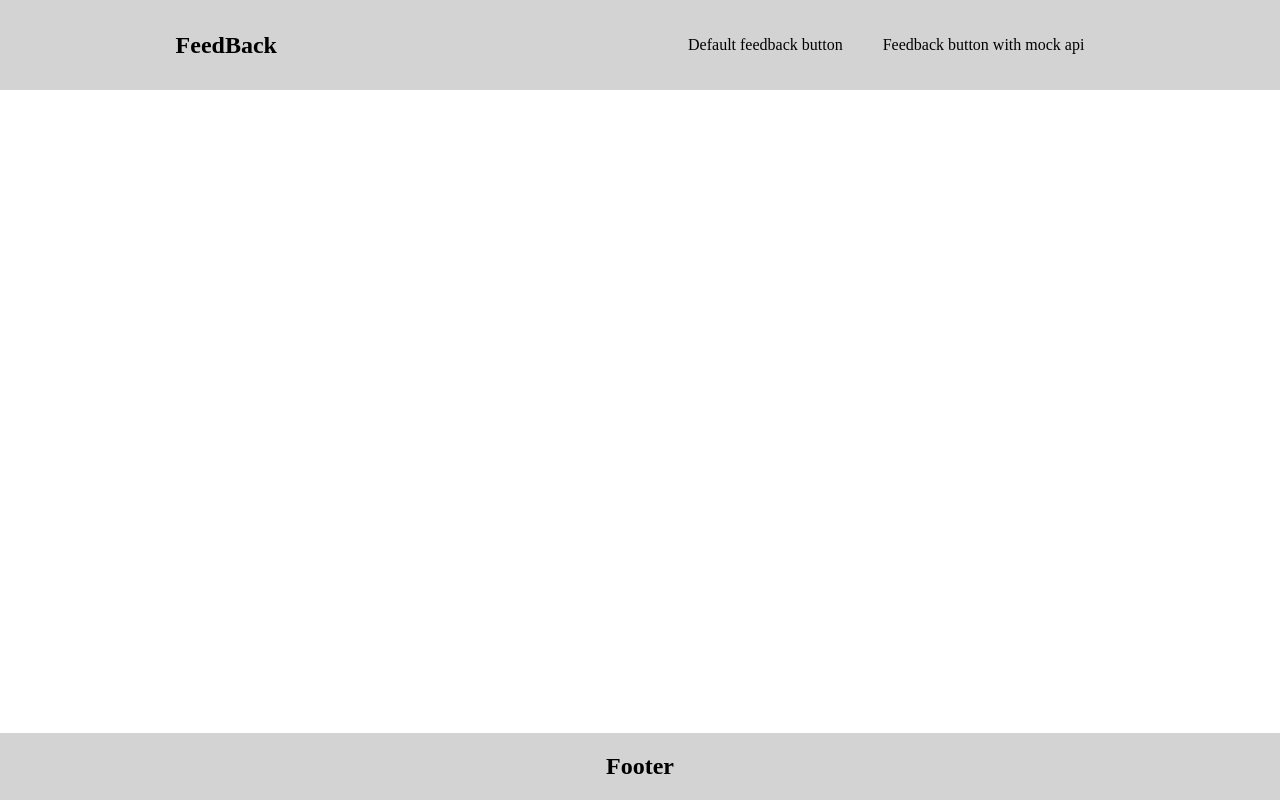
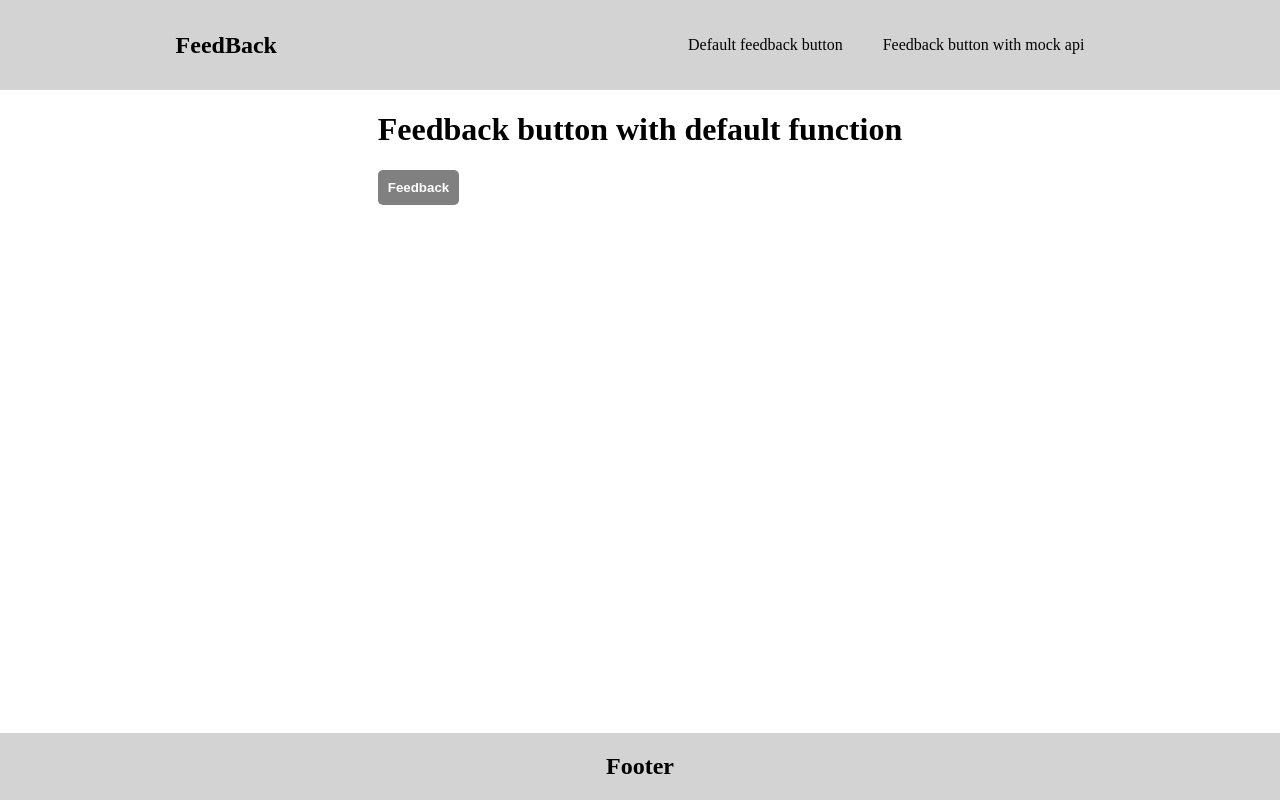
Before and after one commit to sanatg7582/feedaback-assignment, a React app: page / in a window 1280 px wide. Built offline with nearby package versions, Linux system fonts and the light colour scheme.

Commit message:
configure routing created component for feedback button with using config variable and promise function response

```diff
--- a/src/App.js
+++ b/src/App.js
@@ -1,13 +1,25 @@
 import React from 'react'
 import styles from './App.module.scss'
 import Layout from './components/Shared/Layout'
+import DefaultFeedBackButton from './components/DefaultFeedBackButton'
+
+import {
+    Routes,
+    Route,
+  } from "react-router-dom";
 
 
 function App(){
 
     return (
         <div className={styles.App}>
-           <Layout />
+            <Layout>
+                <Routes>
+                    <Route path="/" element={<DefaultFeedBackButton />} />
+                    <Route index element={<DefaultFeedBackButton />} />
+                </Routes>
+
+            </Layout>
         </div>
     )
 }
--- /dev/null
+++ b/src/components/DefaultFeedBackButton/DefaultFeedBackButton.js
@@ -0,0 +1,28 @@
+import React, {useState,useEffect}  from 'react'
+import Button from '../Shared/Button'
+import styles from './DefaultFeedBackButton.module.scss'
+import {fetchFetureToggle} from './DefaultFeedBackButtonUtils'
+
+const DefaultFeedBackButton = ()=>{
+    const configToggle = process.env.TOGGLE === 'false' ? false : true
+    const [buttonEnable,setButtonEnable] = useState(configToggle);
+
+    useEffect(()=>{
+       (async function(){
+        const data = await fetchFetureToggle()
+            setButtonEnable(data.isFeedbackButtonEnabled)
+        }());
+    },[])
+
+
+    return (
+        <div className={styles.wrapper}>
+            <div>
+                <h1>Feedback button with default function</h1>
+                <Button type="button" variant="primary" disabled={buttonEnable}>Feedback</Button>
+            </div>
+        </div>
+
+    )
+}
+export default DefaultFeedBackButton
--- /dev/null
+++ b/src/components/DefaultFeedBackButton/DefaultFeedBackButton.module.scss
@@ -0,0 +1,5 @@
+.wrapper{
+    display: flex;
+    justify-content: center;
+    margin: 0 auto;
+}
--- /dev/null
+++ b/src/components/DefaultFeedBackButton/DefaultFeedBackButtonUtils.js
@@ -0,0 +1,8 @@
+export function fetchFetureToggle(){
+    return new Promise(resolve=>{
+        const featureToggles = {
+            isFeedbackButtonEnabled:true
+        }
+        setTimeout(resolve,100,featureToggles)
+    })
+}
--- /dev/null
+++ b/src/components/DefaultFeedBackButton/index.js
@@ -0,0 +1 @@
+export {default} from './DefaultFeedBackButton'
```
